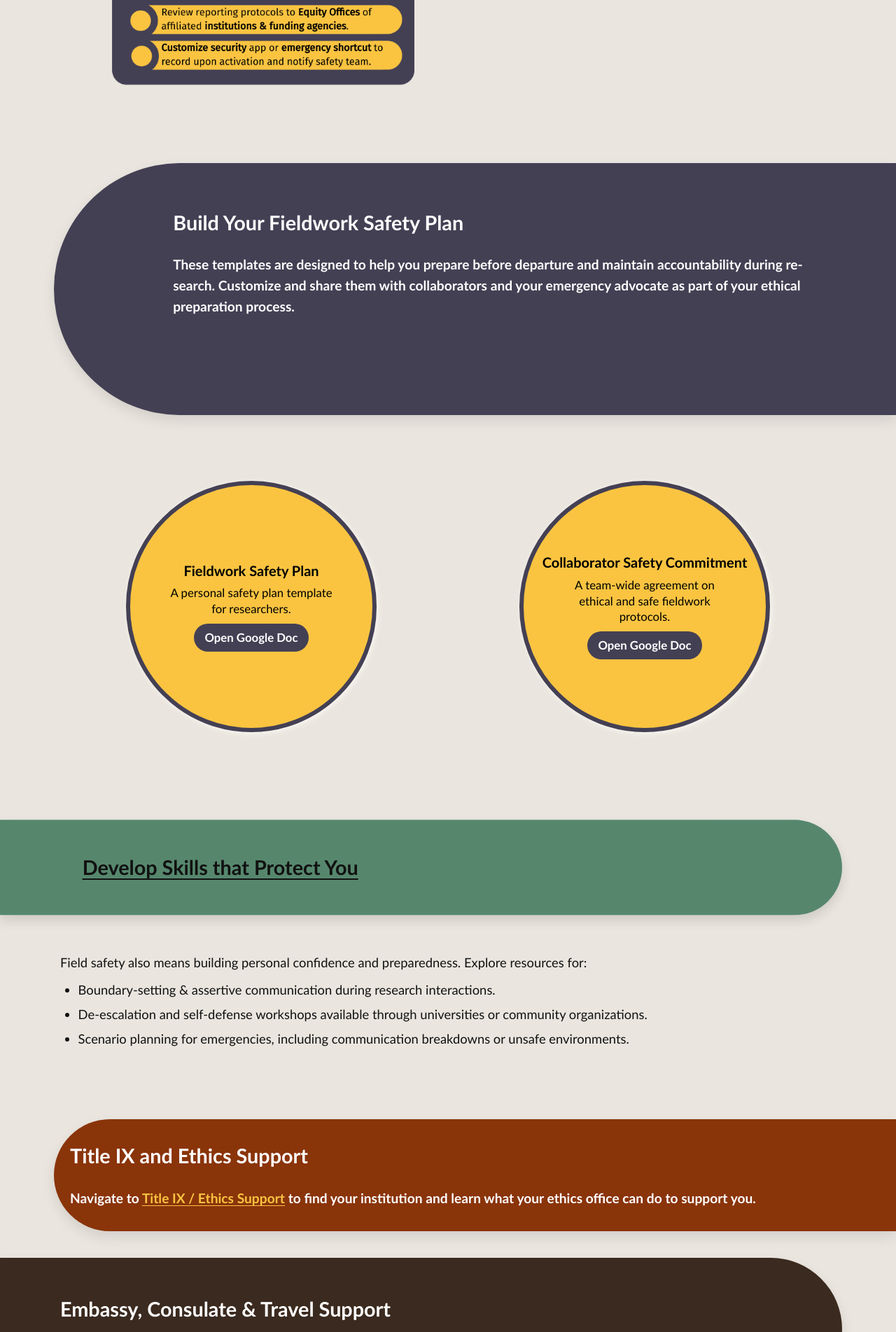
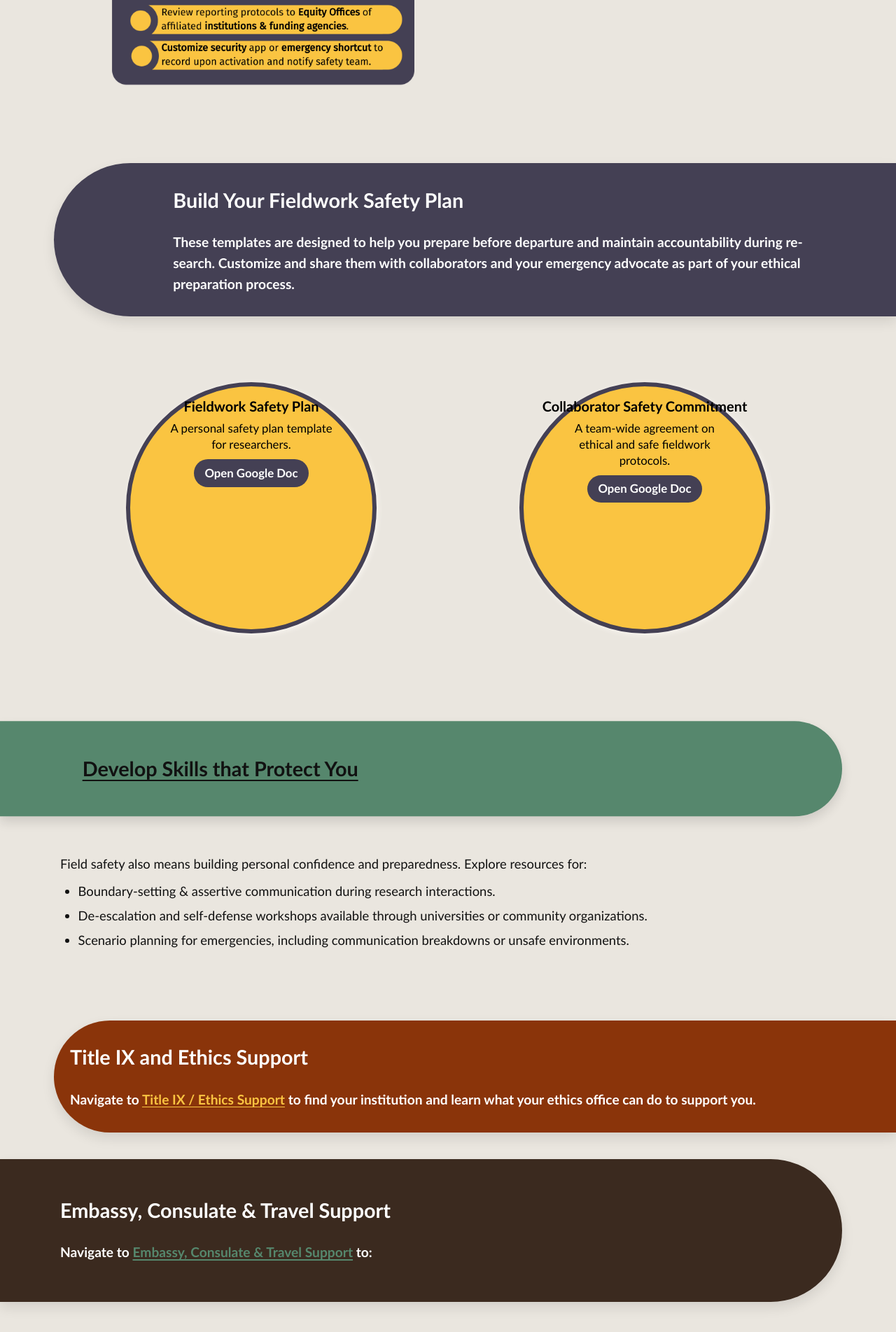
Before and after one commit to AnthroSafetyWarrior/GoldenTrowelProject, a Jekyll site: the page built from _pages/preparing.html, in a window 1280 px wide. Shown: the part 2264-4167 px from the top of the page at 70% size. Built offline with Jekyll 4.4.1, drawn with Linux system fonts in a browser that asks for light colours.

Commit message:
updating name

```diff
--- a/_layouts/default.html
+++ b/_layouts/default.html
@@ -411,7 +411,7 @@ header.hero::before{
   gap: clamp(8px, 3vw, 16px);
 }
 .resource-card{
-  --diameter: clamp(230px, 28vw, 360px);
+  --diameter: clamp(240px, 28vw, 360px);
   width: var(--diameter);
   aspect-ratio: 1 / 1;
   border-radius: 50%;
@@ -421,7 +421,7 @@ header.hero::before{
   outline-offset: -6px;
   padding: clamp(6px, 1.2vw, 16px);
   box-shadow:2px 2px 7px rgba(250, 247,242);
-  display:flex; flex-direction:column; align-items:center; justify-content:center; text-align:center; gap:.6em;
+  display:flex; flex-direction:column; align-items:center; justify-content:left; text-align:center; gap:.6em;
 }
 .resource-card h3{ margin:0; font-size: clamp(1.15rem, 1.9vw, 1.25rem); text-wrap: balance; }
 .resource-card p{ margin:0; font-size: clamp(.95rem, 1.6vw, 1.05rem); line-height:1.35; max-width: 24ch; }
--- a/_pages/preparing.html
+++ b/_pages/preparing.html
@@ -112,7 +112,7 @@ hero_tint: .40
 </section>
 
 <!-- 3) PREPARING — pillband -->
-<section class="pillband pill--slate pill--clip-right pill--earlywrap">
+<section class="pillband pill--slate pill--clip-right pill--tight pill--earlywrap">
  <div class="section">
     <h2>Build Your Fieldwork Safety Plan</h2>
     <p class="lede">These templates are designed to help you prepare before departure and maintain accountability during research. Customize and share them with collaborators and your emergency advocate as part of your ethical preparation process.</p>
```
